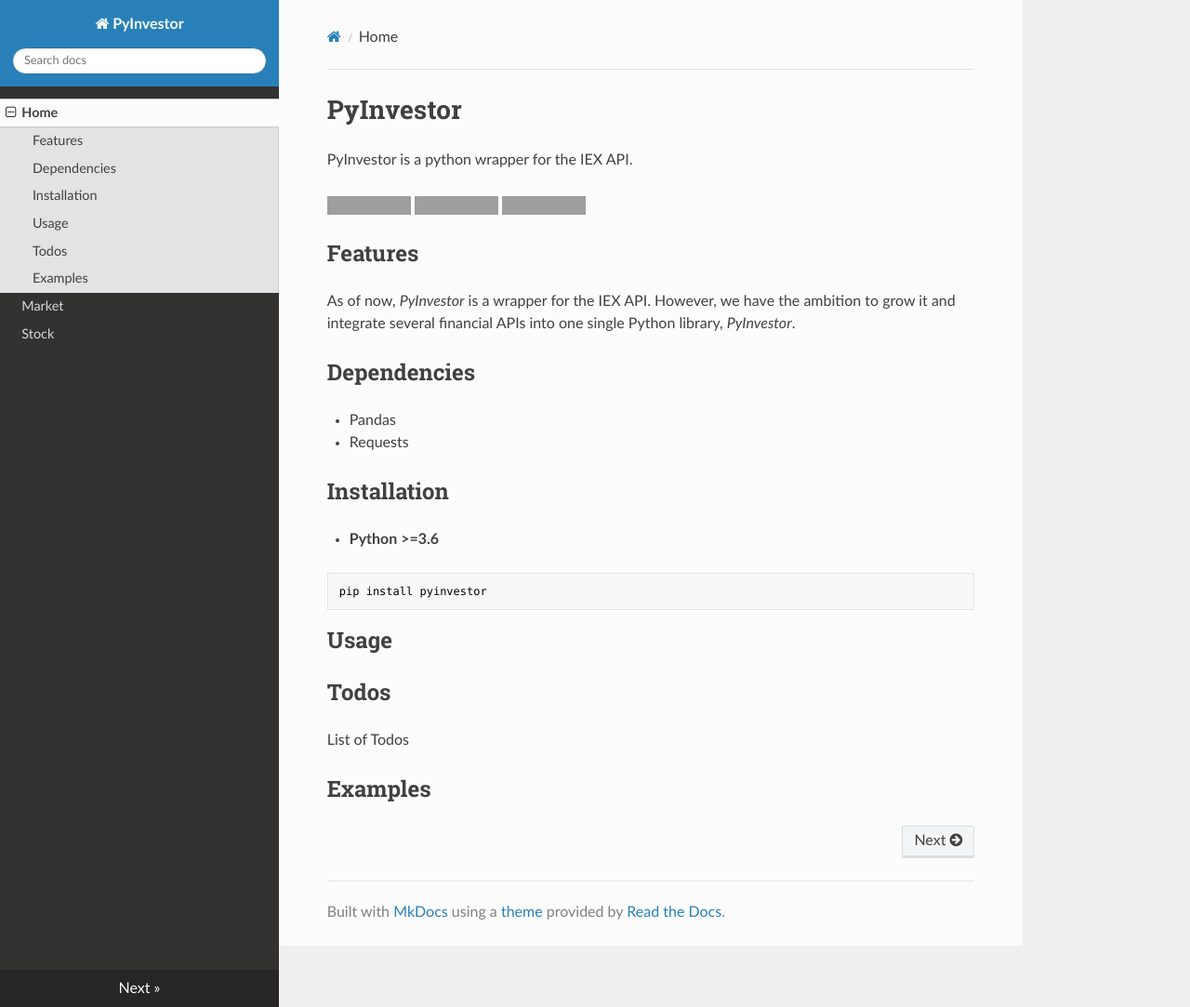
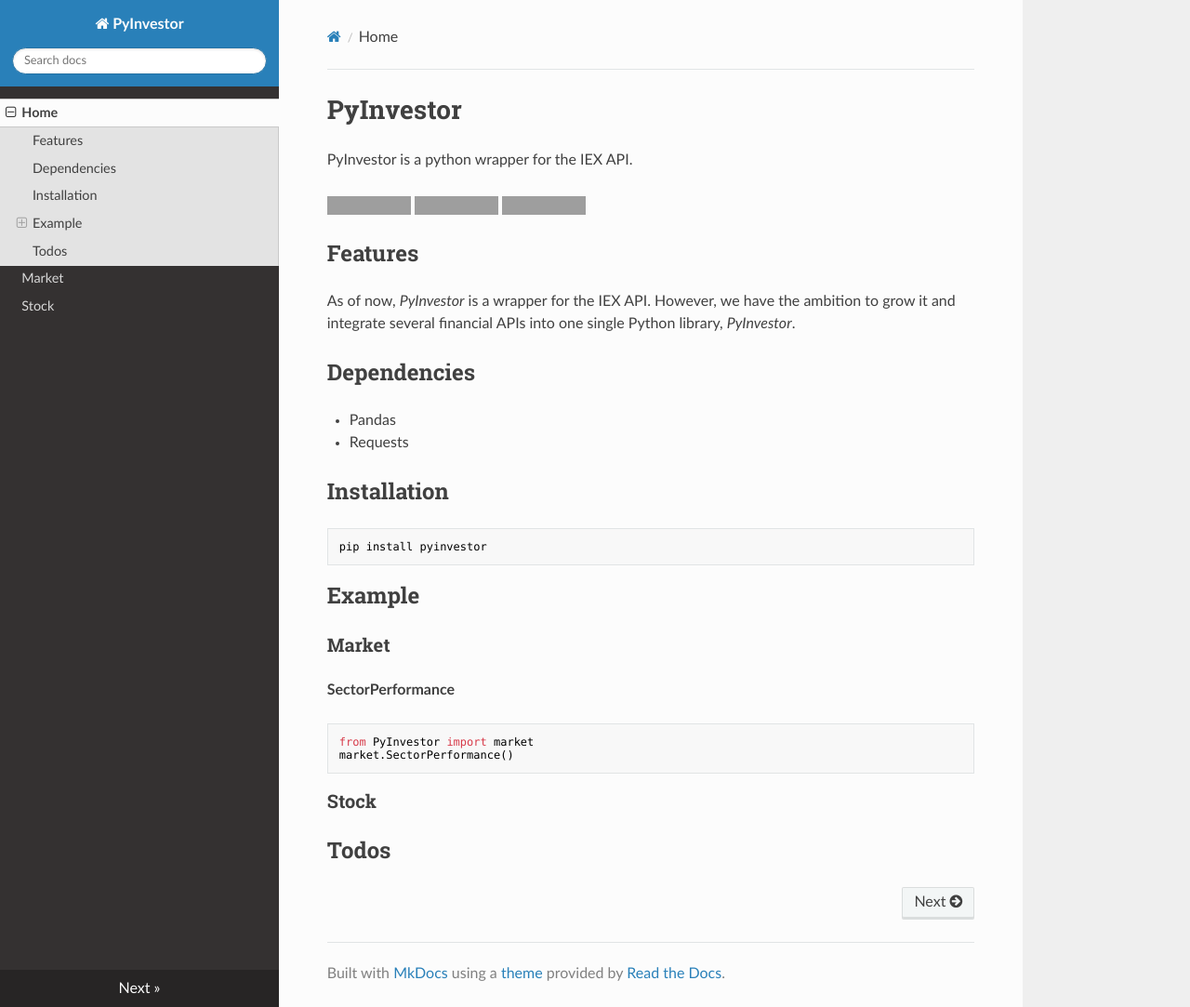
Before and after one commit to deeptrade-tech/PyInvestor, an MkDocs documentation site: the page built from docs/index.md, in a window 1280 px wide and 1083 px high. Shown: the whole window at 93% size. Built offline with MkDocs 1.6.1, drawn with Linux system fonts in a browser that asks for light colours; nearby versions of some CDN libraries; grey boxes are pictures that could not be loaded.

Commit message:
small changes

````diff
--- a/docs/index.md
+++ b/docs/index.md
@@ -21,17 +21,22 @@
 
 ## Installation
 
-
-* __Python >=3.6__
-
 ``` bash
 pip install pyinvestor
 ```
 
-## Usage
+## Example
+
+### Market
+
+__SectorPerformance__
+
+``` python
+from PyInvestor import market
+market.SectorPerformance()
+```
+
+### Stock
+
 
 ## Todos
-
-List of Todos
-
-## Examples
````
Also changed, not shown: README.md (+6 -0 lines), 1 other file.
